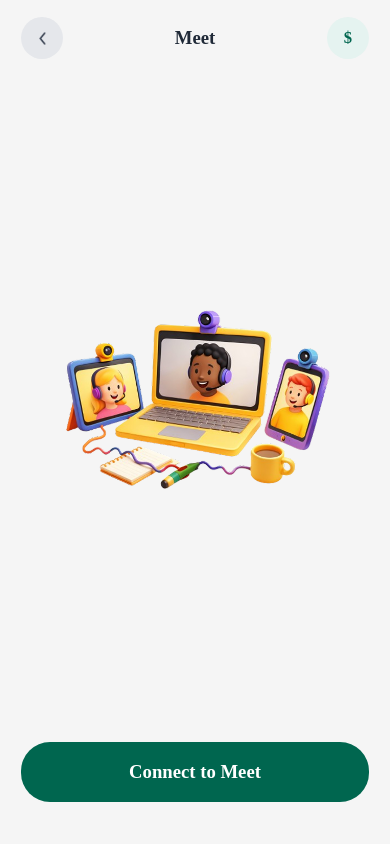
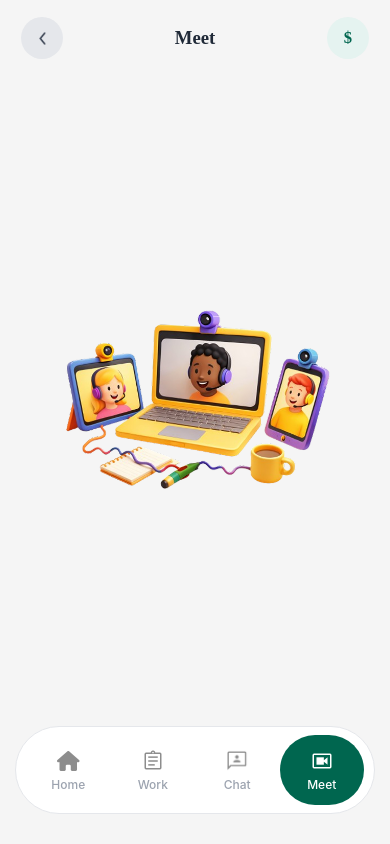
Before and after one commit to slytherin8/slyth, a React Native app in the folder slyth-app/: screen /EmployeeMeet in a window 390 px wide. Built offline with nearby package versions, Linux system fonts and the light colour scheme; no server answers.

Commit message:
feat: introduce core application screens for authentication, employee management, and communication.

```diff
--- a/slyth-app/src/screens/EmployeeMeetScreen.js
+++ b/slyth-app/src/screens/EmployeeMeetScreen.js
@@ -13,6 +13,7 @@ import {
 import { SafeAreaProvider, SafeAreaView } from 'react-native-safe-area-context';
 import AsyncStorage from "../utils/storage";
 import { API } from "../constants/api";
+import AppLayout from "../components/AppLayout";
 
 const { width, height } = Dimensions.get('window');
 
@@ -79,8 +80,8 @@ export default function EmployeeMeetScreen({ navigation }) {
   };
 
   return (
-    <SafeAreaProvider>
-      <SafeAreaView style={styles.container} edges={['top']}>
+    <AppLayout role="employee" hideHeader={true}>
+      <View style={styles.container}>
         <StatusBar barStyle="dark-content" backgroundColor="#F5F5F5" />
 
         {/* Header */}
@@ -130,8 +131,8 @@ export default function EmployeeMeetScreen({ navigation }) {
             <Text style={styles.connectButtonText}>Connect to Meet</Text>
           </TouchableOpacity>
         </View>
-      </SafeAreaView>
-    </SafeAreaProvider>
+      </View>
+    </AppLayout>
   );
 }
 
```
